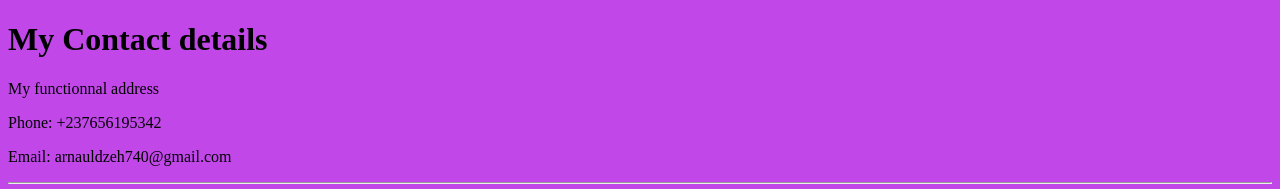
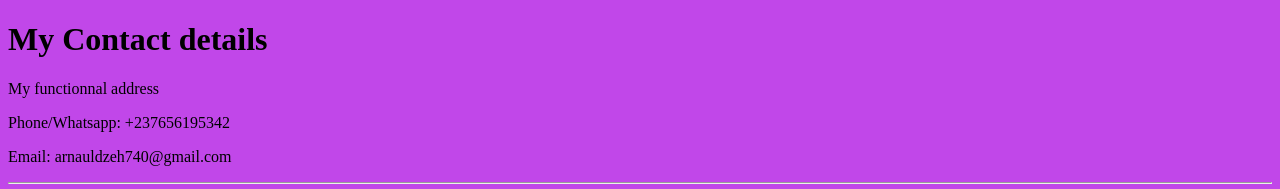
Before and after one commit to Arnauldzeh/cv, a plain HTML site: page Contact_me.html in a window 1280 px wide. Shown: the top 189 px of the page. Drawn offline with Linux system fonts and the light colour scheme.

Commit message:
picture modified

```diff
--- a/Contact_me.html
+++ b/Contact_me.html
@@ -10,7 +10,7 @@
   <body>
     <h1>My Contact details</h1>
     <p>My functionnal address</p>
-    <p>Phone: +237656195342</p>
+    <p>Phone/Whatsapp: +237656195342</p>
     <p>Email: arnauldzeh740@gmail.com</p>
     <hr size="2" />
     <form
```
